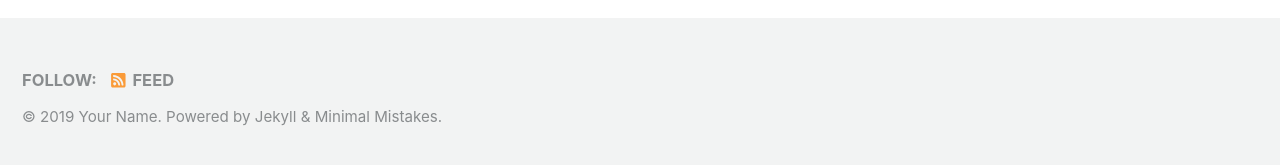
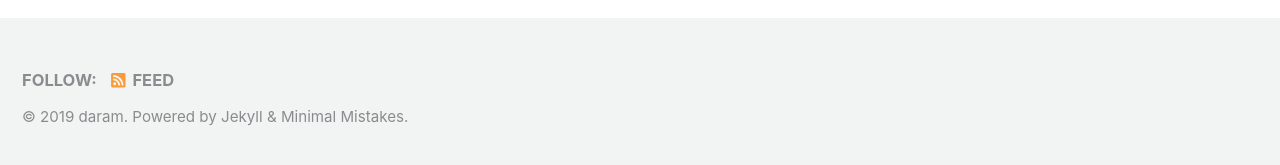
Before and after one commit to daramoooooo/blenderguru_fan.github.io, a Jekyll site: the page built from index.html, in a window 1280 px wide and 900 px high, scrolled down 222 px. Shown: the part 727-892 px from the top of the window. Built offline with Jekyll 4.4.1, drawn with Linux system fonts in a browser that asks for light colours; cached includes are drawn as plain includes; nearby versions of some CDN libraries; the list of posts is cut into pages by our own code; some of the changed text lies outside the part shown.

Commit message:
Update _config.yml

```diff
--- a/_config.yml
+++ b/_config.yml
@@ -16,11 +16,11 @@ minimal_mistakes_skin    : "default" # "air", "aqua", "contrast", "dark", "dirt"
 
 # Site Settings
 locale                   : "en-US"
-title                    : "Site Title"
+title                    : "Blenderguru's fansite"
 title_separator          : "-"
-name                     : "Your Name"
-description              : "An amazing website."
-url                      : "https://daramoooooo.github.io/blenderguru_fan.github.io/"
+name                     : "daram"
+description              : "beginners guide of blender"
+url                      : # the base hostname & protocol for your site e.g. "https://mmistakes.github.io"
 baseurl                  : # the subpath of your site, e.g. "/blog"
 repository               : # GitHub username/repo-name e.g. "mmistakes/minimal-mistakes"
 teaser                   : # path of fallback teaser image, e.g. "/assets/images/500x300.png"
```
